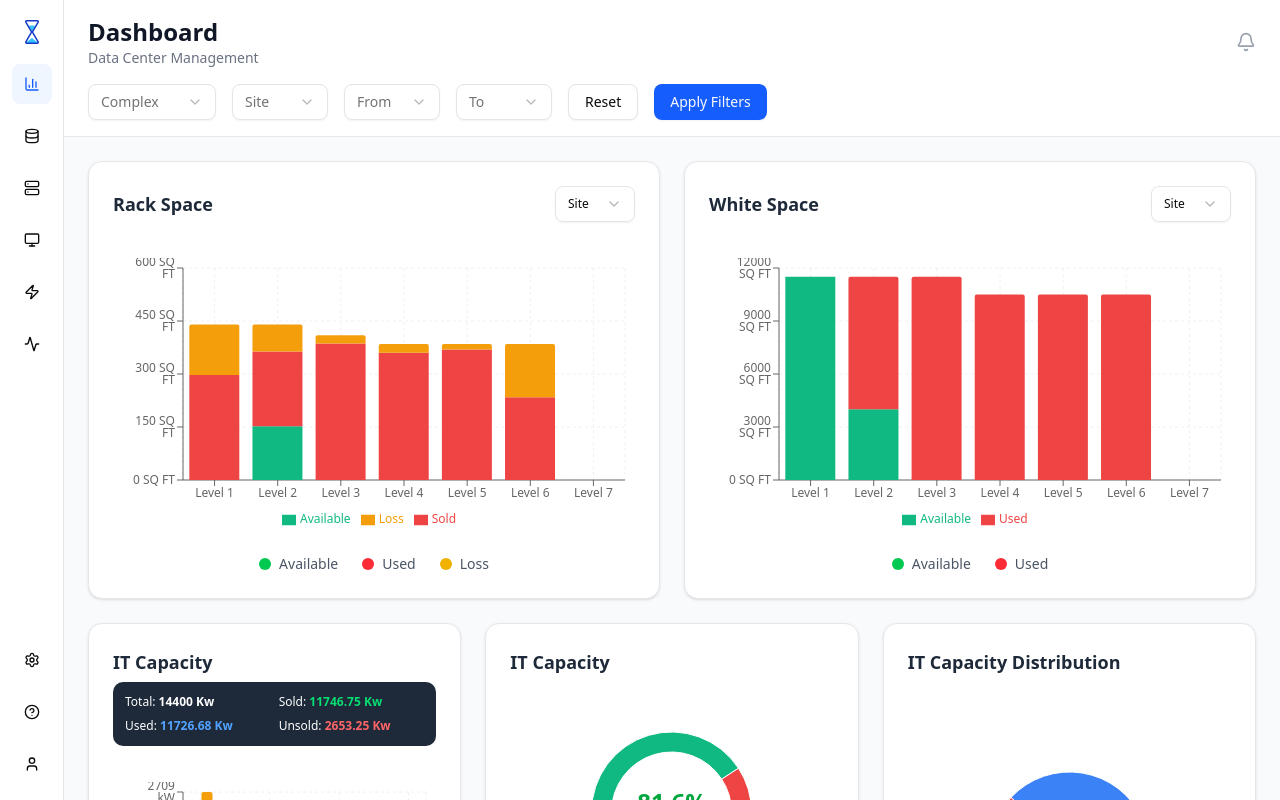
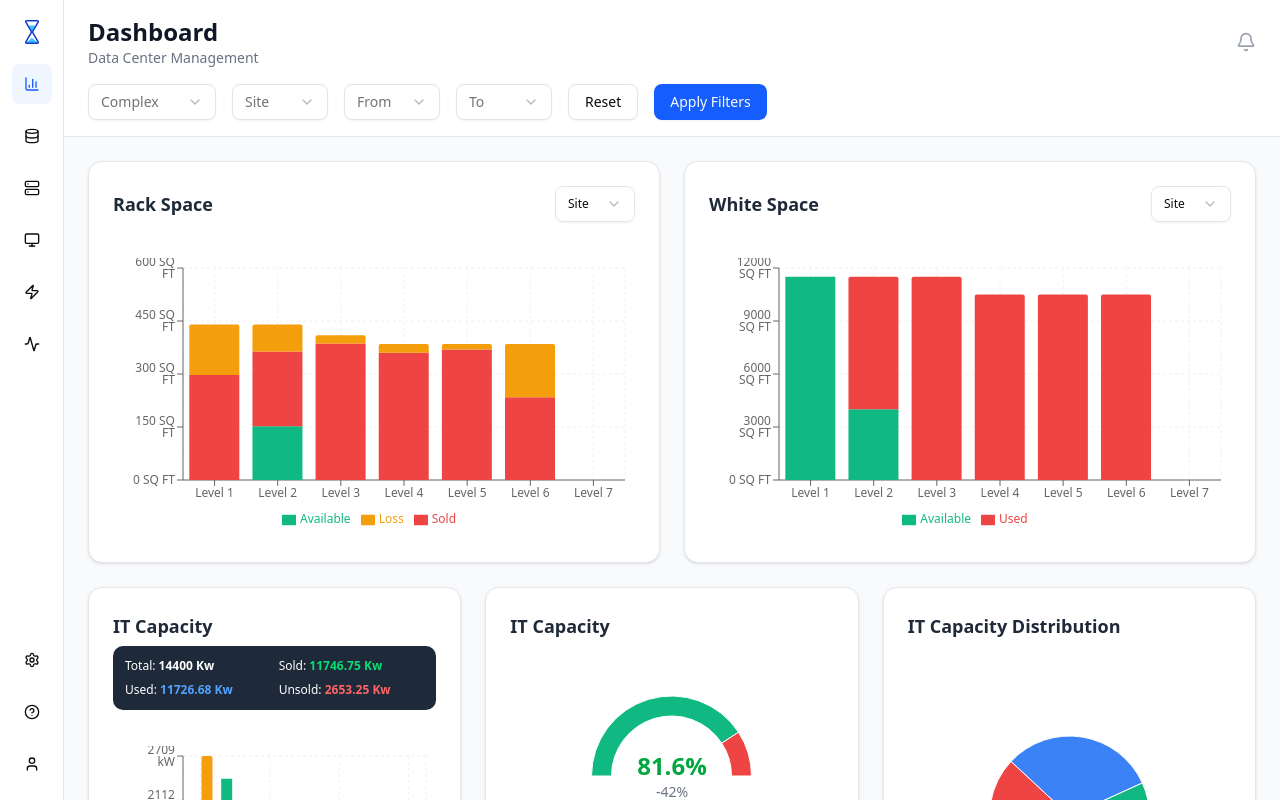
Before and after one commit to vinit6515/Punctualiti-Data-Center, a Next.js app: page / in a window 1280 px wide. Built offline with nearby package versions, Linux system fonts and the light colour scheme.

Commit message:
legend remove

```diff
--- a/app/page.tsx
+++ b/app/page.tsx
@@ -435,20 +435,7 @@ const AnimatedPieChart = () => {
                     <Bar dataKey="Loss" stackId="a" fill="#F59E0B" radius={[2, 2, 0, 0]} />
                   </BarChart>
                 </ResponsiveContainer>
-                <div className="flex items-center justify-center space-x-6 mt-4">
-                  <div className="flex items-center space-x-2">
-                    <div className="w-3 h-3 bg-green-500 rounded-sm"></div>
-                    <span className="text-sm text-gray-600">Available</span>
-                  </div>
-                  <div className="flex items-center space-x-2">
-                    <div className="w-3 h-3 bg-red-500 rounded-sm"></div>
-                    <span className="text-sm text-gray-600">Used</span>
-                  </div>
-                  <div className="flex items-center space-x-2">
-                    <div className="w-3 h-3 bg-yellow-500 rounded-sm"></div>
-                    <span className="text-sm text-gray-600">Loss</span>
-                  </div>
-                </div>
+
               </CardContent>
             </Card>
 
@@ -477,16 +464,7 @@ const AnimatedPieChart = () => {
                     <Bar dataKey="Used" stackId="a" fill="#EF4444" radius={[2, 2, 0, 0]} />
                   </BarChart>
                 </ResponsiveContainer>
-                <div className="flex items-center justify-center space-x-6 mt-4">
-                  <div className="flex items-center space-x-2">
-                    <div className="w-3 h-3 bg-green-500 rounded-sm"></div>
-                    <span className="text-sm text-gray-600">Available</span>
-                  </div>
-                  <div className="flex items-center space-x-2">
-                    <div className="w-3 h-3 bg-red-500 rounded-sm"></div>
-                    <span className="text-sm text-gray-600">Used</span>
-                  </div>
-                </div>
+
               </CardContent>
             </Card>
           </div>
@@ -522,18 +500,6 @@ const AnimatedPieChart = () => {
   </BarChart>
 </ResponsiveContainer>
 
-
-
-                <div className="flex items-center justify-center space-x-4 mt-4">
-                  <div className="flex items-center space-x-2">
-                    <div className="w-3 h-3 bg-green-500 rounded-sm"></div>
-                    <span className="text-xs text-gray-600">Available</span>
-                  </div>
-                  <div className="flex items-center space-x-2">
-                    <div className="w-3 h-3 bg-yellow-500 rounded-sm"></div>
-                    <span className="text-xs text-gray-600">Sold</span>
-                  </div>
-                </div>
               </CardContent>
             </Card>
             <Card className="shadow-sm border-gray-200">
```
